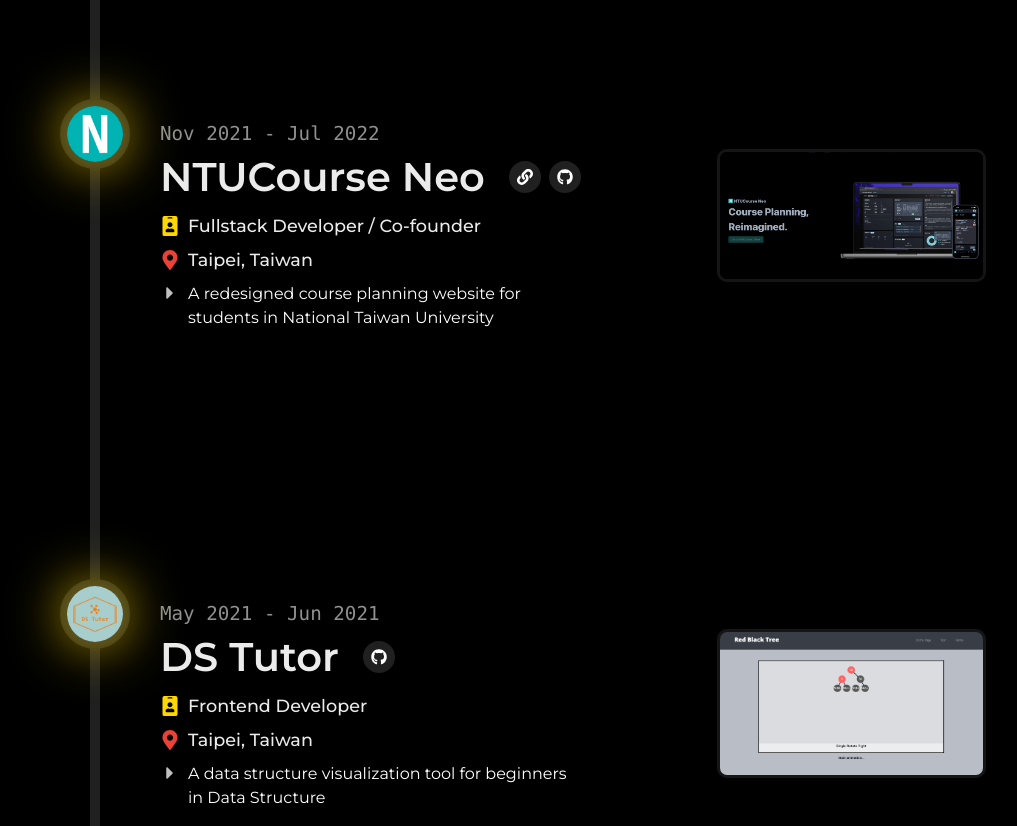
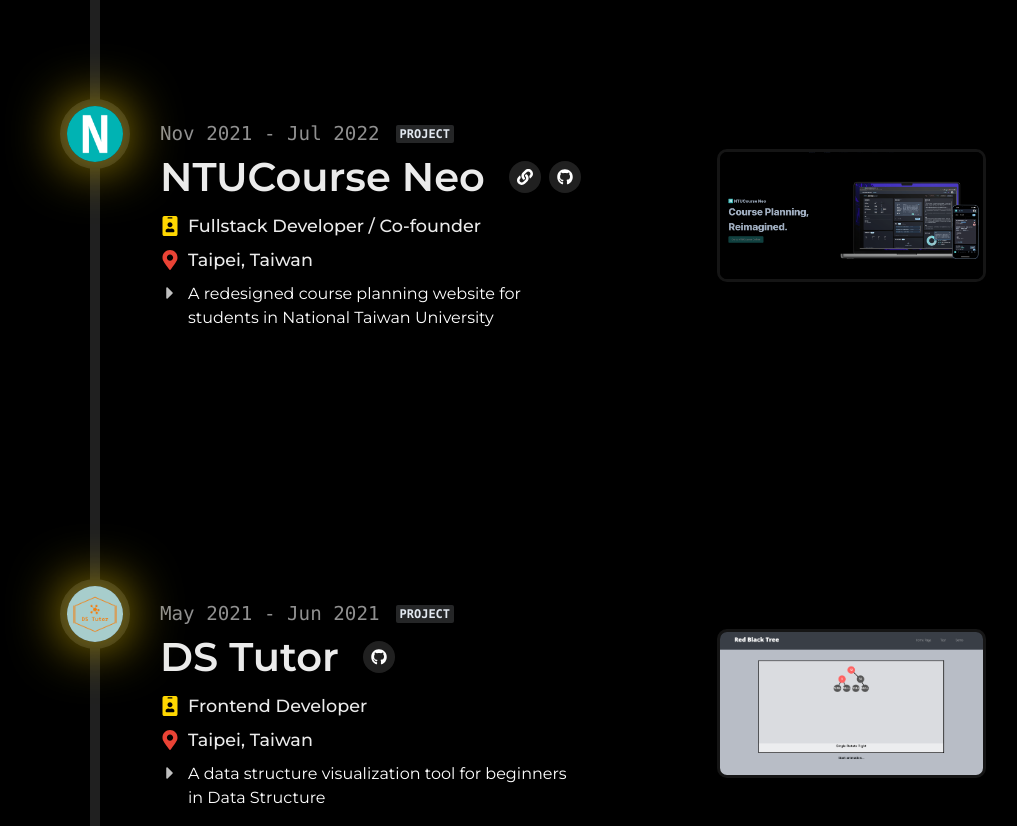
Before and after one commit to swh00tw/swh00tw-homepage, a Next.js app: page / in a window 1280 px wide. Shown: the part 1800-2626 px from the top of the page, without its empty margins (102-1119 px from the left). Built offline with nearby package versions, Linux system fonts and the light colour scheme.

Commit message:
add badge

```diff
--- a/src/components/ExperienceSection.tsx
+++ b/src/components/ExperienceSection.tsx
@@ -9,6 +9,7 @@
   Center,
   Text,
   Collapse,
+  Badge,
 } from "@chakra-ui/react";
 import { motion } from "framer-motion";
 import React, { useState } from "react";
@@ -175,12 +176,21 @@
               color: "#ffffff90",
               fontFamily: "mono",
             }}
+            gap="16px"
+            alignItems={"center"}
           >
-            {`${moment(experience.startTs).format("MMM YYYY")}${
-              experience.endTs
-                ? ` - ${moment(experience.endTs).format("MMM YYYY")}`
-                : "Present"
-            }`}
+            <Flex>
+              {`${moment(experience.startTs).format("MMM YYYY")}${
+                experience.endTs
+                  ? ` - ${moment(experience.endTs).format("MMM YYYY")}`
+                  : "Present"
+              }`}
+            </Flex>
+            {isProjectExperienceInfo(experience) ? (
+              <Badge h="fit-content">
+                {isProjectExperienceInfo(experience) ? "Project" : "Job"}
+              </Badge>
+            ) : null}
           </Flex>
         </ScrollTriggeredDiv>
       </Flex>
```
